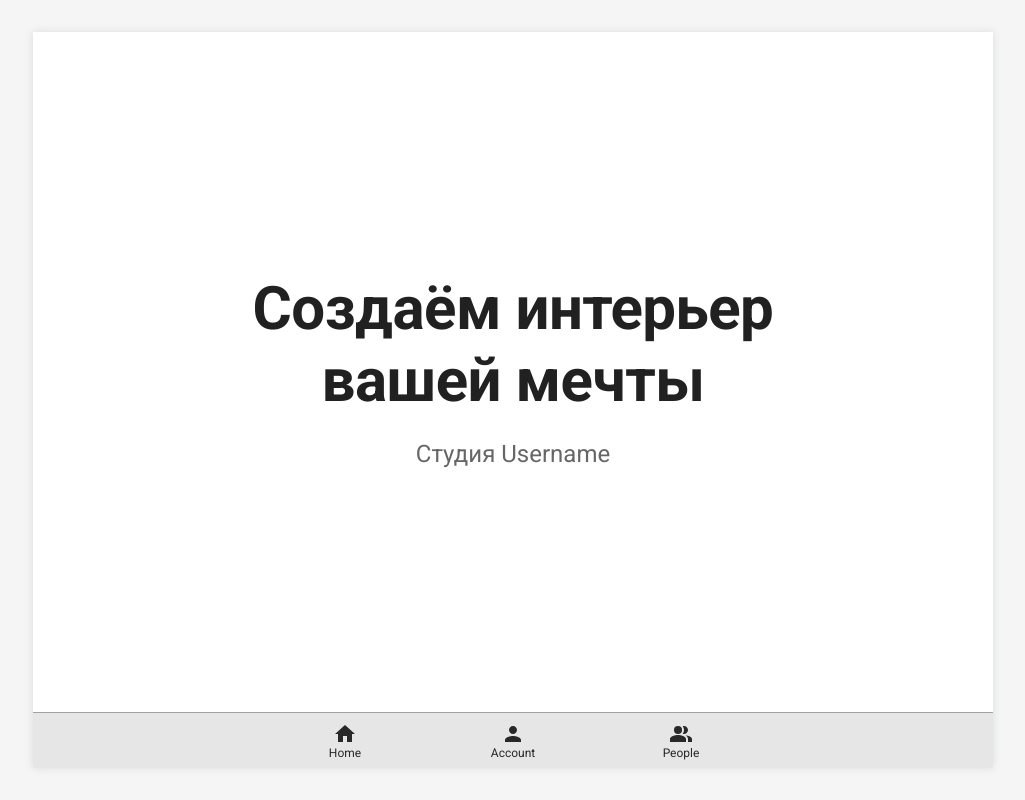
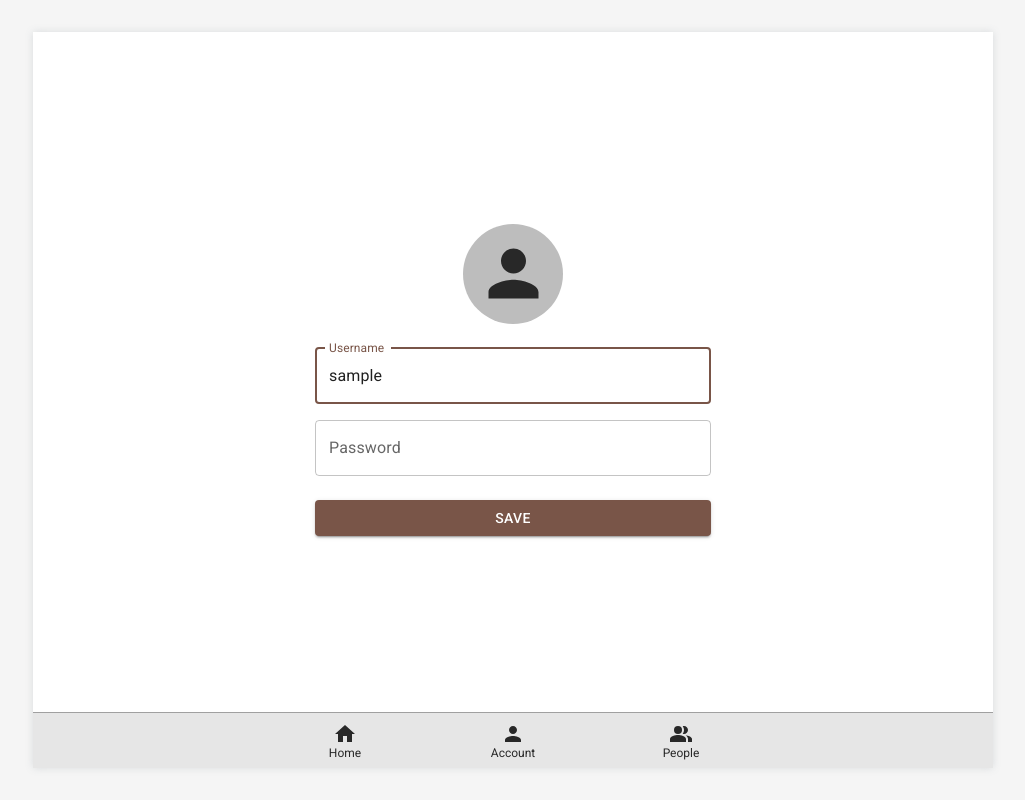
Before and after one commit to coprocoder/accounts_client, a React (Create React App) app: page /account in a window 1280 px wide. Before the commit this address led to /. Shown: the whole page, without its empty margins (127-1152 px from the left). Built offline with nearby package versions, Linux system fonts and the light colour scheme; no server answers; sample sign-in values are in the browser's storage.

Commit message:
feat: update profile & avatar

```diff
--- a/src/components/appWrapper/index.jsx
+++ b/src/components/appWrapper/index.jsx
@@ -10,7 +10,14 @@ const AppWrapper = observer(({children}) => {
   const navigate = useNavigate();
 
   useEffect(() => {
-    if (!users.token) {
+    const curRoute = window.location.pathname;
+    const nonAuthRoutes = ["/signin", "/signup"];
+
+    const token = localStorage.getItem("token");
+
+    const isUnauthInsideApp = !token && !nonAuthRoutes.includes(curRoute);
+    const isAuthOnSignPage = token && nonAuthRoutes.includes(curRoute);
+    if (isUnauthInsideApp || isAuthOnSignPage) {
       navigate("/");
     }
   }, []);
--- a/src/pages/account/index.tsx
+++ b/src/pages/account/index.tsx
@@ -1,19 +1,184 @@
-import React from "react";
-import {Container} from "@mui/material";
+import React, {useEffect, useRef, useState} from "react";
+import Button from "@mui/material/Button";
+import TextField from "@mui/material/TextField";
+import Grid from "@mui/material/Grid";
+import Box from "@mui/material/Box";
+import Container from "@mui/material/Container";
+import axios from "axios";
+import Alert from "@mui/material/Alert";
+import AlertTitle from "@mui/material/AlertTitle";
+import Backdrop from "@mui/material/Backdrop";
+import CircularProgress from "@mui/material/CircularProgress";
+import {ISignError, onSignError} from "../auth/signin/errHandler";
+import ImagePicker from "../auth/signup/imagePicker";
+import users, {UserPart} from "../../store/users";
+import {useNavigate} from "react-router-dom";
 
-const PeoplePage = () => {
+const AccountPage = () => {
+  const navigate = useNavigate();
+  const imageFileRef = useRef<any>();
+  const [loading, setLoading] = useState<boolean>(false);
+  const [error, setError] = useState<ISignError | null>(null);
+
+  const [accountInfo, setAccountInfo] = useState<UserPart | null>(
+    users.account
+  );
+
+  useEffect(() => {
+    axios
+      .get(process.env.REACT_APP_SERVER_URL + "/account", {
+        headers: {auth: users.token},
+      })
+      .then((res) => {
+        const accountInfo = res.data;
+        setAccountInfo(accountInfo);
+        localStorage.setItem("account", JSON.stringify(accountInfo));
+        users.account = accountInfo;
+      });
+  }, []);
+
+  console.log(accountInfo);
+
+  const handleImageSelect = (e: any) => {
+    const file = e.target.files[0];
+    imageFileRef.current = file;
+  };
+
+  const handleSubmit = async (event: React.FormEvent<HTMLFormElement>) => {
+    event.preventDefault();
+    setLoading(true);
+
+    let formData = new FormData(event.currentTarget);
+    let avatarFile;
+
+    // Upload file avatar
+    if (imageFileRef.current) {
+      const formImg = new FormData();
+      formImg.append("image", imageFileRef.current);
+      const imgRes = await axios.post(
+        process.env.REACT_APP_SERVER_URL + "/files/upload_img",
+        formImg,
+        {
+          method: "POST",
+        }
+      );
+      avatarFile = imgRes.data[0];
+      console.log({avatarFile});
+    }
+
+    // Upload personal data form
+    let formObj = Object.fromEntries(formData);
+    if (avatarFile) {
+      formObj.avatar = {
+        path: avatarFile?.path,
+        thumbnail: avatarFile?.thumbnail,
+      } as any;
+    }
+
+    axios
+      .put(process.env.REACT_APP_SERVER_URL + "/account", formObj, {
+        headers: {
+          auth: users.token,
+        },
+      })
+      .then((res) => {
+        setError(null);
+        navigate("/");
+      })
+      .catch((e) => {
+        console.error("SignUp error", e);
+        onSignError(e);
+      })
+      .finally(() => setLoading(false));
+  };
+
   return (
     <Container
-      disableGutters
       component="main"
-      maxWidth={false}
+      maxWidth="xs"
       sx={{
         display: "flex",
+        alignItems: "center",
+        height: "100%",
       }}
     >
-      Account
+      <Box
+        sx={{
+          display: "flex",
+          flexDirection: "column",
+          alignItems: "center",
+        }}
+      >
+        <Box component="form" onSubmit={handleSubmit} sx={{mt: 3}}>
+          <Grid container spacing={2}>
+            <Grid item xs={12} textAlign="center">
+              <ImagePicker
+                image={
+                  accountInfo?.avatar
+                    ? process.env.REACT_APP_SERVER_URL +
+                      "/" +
+                      accountInfo?.avatar?.thumbnail
+                    : null
+                }
+                onChange={handleImageSelect}
+              />
+            </Grid>
+
+            <Grid item xs={12}>
+              <TextField
+                name="username"
+                fullWidth
+                id="username"
+                label="Username"
+                autoFocus
+                value={accountInfo?.username}
+                onChange={(e) => {
+                  const {value} = e.target;
+                  setAccountInfo({...accountInfo, username: value});
+                }}
+              />
+            </Grid>
+            <Grid item xs={12}>
+              <TextField
+                fullWidth
+                name="password"
+                label="Password"
+                type="password"
+                id="password"
+                autoComplete="new-password"
+                value={accountInfo?.password}
+                onChange={(e) => {
+                  const {value} = e.target;
+                  setAccountInfo({...accountInfo, password: value});
+                }}
+              />
+            </Grid>
+          </Grid>
+          {error && (
+            <Alert severity="error" variant="outlined">
+              <AlertTitle>{error.title}</AlertTitle>
+              {error.text}
+            </Alert>
+          )}
+          <Button
+            type="submit"
+            fullWidth
+            variant="contained"
+            sx={{mt: 3, mb: 2}}
+          >
+            Save
+          </Button>
+        </Box>
+      </Box>
+
+      <Backdrop
+        sx={{color: "#fff", zIndex: (theme) => theme.zIndex.drawer + 1}}
+        open={loading}
+      >
+        <CircularProgress color="inherit" />
+      </Backdrop>
     </Container>
   );
 };
 
-export default PeoplePage;
+export default AccountPage;
--- a/src/pages/auth/signin/errHandler.ts
+++ b/src/pages/auth/signin/errHandler.ts
@@ -16,7 +16,7 @@ export const onSignError = (error: any) => {
       title: "Ошибка на сервере",
       text: "Пожалуйста, обновите страницу и повторите попытку позже",
     };
-  } else if (error.response.status == 400) {
+  } else if (error.response.status == 401) {
     errResponse = {
       title: "Некоррректные данные",
       text: error.response.data.message,
--- a/src/pages/auth/signin/index.tsx
+++ b/src/pages/auth/signin/index.tsx
@@ -1,8 +1,6 @@
 import React, {useState} from "react";
 import Button from "@mui/material/Button";
 import TextField from "@mui/material/TextField";
-import FormControlLabel from "@mui/material/FormControlLabel";
-import Checkbox from "@mui/material/Checkbox";
 import Link from "@mui/material/Link";
 import Grid from "@mui/material/Grid";
 import Box from "@mui/material/Box";
@@ -15,10 +13,12 @@ import CircularProgress from "@mui/material/CircularProgress";
 import axios from "axios";
 import users from "../../../store/users";
 import {ISignError, onSignError} from "./errHandler";
+import {useNavigate} from "react-router-dom";
 
 export default function SignIn() {
   const [loading, setLoading] = useState<boolean>(false);
   const [error, setError] = useState<ISignError | null>(null);
+  const navigate = useNavigate();
 
   const handleSubmit = (event: React.FormEvent<HTMLFormElement>) => {
     event.preventDefault();
@@ -35,12 +35,12 @@ export default function SignIn() {
         users.account = account;
         localStorage.setItem("token", token);
         localStorage.setItem("account", JSON.stringify(account));
-        // window.location.href = "/";
-        // setError(null);
+        navigate("/");
       })
       .catch((e) => {
         console.error("SignUp error", e);
-        onSignError(e);
+        const errConf = onSignError(e) as ISignError;
+        setError(errConf);
       })
       .finally(() => setLoading(false));
   };
@@ -65,7 +65,7 @@ export default function SignIn() {
         <Typography component="h1" variant="h5">
           Sign in
         </Typography>
-        <Box component="form" onSubmit={handleSubmit} noValidate sx={{mt: 1}}>
+        <Box component="form" onSubmit={handleSubmit} sx={{mt: 1}}>
           <TextField
             margin="normal"
             required
@@ -86,12 +86,8 @@ export default function SignIn() {
             id="password"
             autoComplete="current-password"
           />
-          <FormControlLabel
-            control={<Checkbox value="remember" color="primary" />}
-            label="Remember me"
-          />
           {error && (
-            <Alert severity="error" variant="outlined">
+            <Alert severity="error" variant="outlined" sx={{mt: 2}}>
               <AlertTitle>{error.title}</AlertTitle>
               {error.text}
             </Alert>
--- a/src/pages/auth/signup/imagePicker.js
+++ b/src/pages/auth/signup/imagePicker.tsx
@@ -2,9 +2,16 @@ import Avatar from "@mui/material/Avatar";
 import IconButton from "@mui/material/IconButton";
 import {useState, useEffect} from "react";
 
-const ImagePicker = ({onChange}) => {
-  const [selectedImage, setSelectedImage] = useState(null);
-  const [imageUrl, setImageUrl] = useState(null);
+interface PickerProps {
+  image?: string | null;
+  onChange: (params: any) => any;
+}
+
+const ImagePicker = ({image, onChange}: PickerProps) => {
+  const [selectedImage, setSelectedImage] = useState<File | null>(null);
+  const [imageUrl, setImageUrl] = useState(image);
+
+  console.log({image});
 
   useEffect(() => {
     if (selectedImage) {
@@ -12,12 +19,15 @@ const ImagePicker = ({onChange}) => {
     }
   }, [selectedImage]);
 
-  const onSelectFile = (e) => {
+  const onSelectFile = (e: React.ChangeEvent<HTMLInputElement>) => {
+    const input = e.target as HTMLInputElement;
     // if (file.size > 1024) {
     //   alert("File size cannot exceed more than 1MB");
     // } else {
-    setSelectedImage(e.target.files[0]);
-    onChange(e);
+    if (input.files?.length) {
+      setSelectedImage(input.files[0]);
+      onChange(e);
+    }
     // }
   };
 
@@ -31,7 +41,7 @@ const ImagePicker = ({onChange}) => {
         onChange={onSelectFile}
       />
       <label htmlFor="select-image">
-        <IconButton variant="contained" component="span">
+        <IconButton component="span">
           <Avatar
             src={imageUrl || ""}
             style={{
--- a/src/pages/auth/signup/index.tsx
+++ b/src/pages/auth/signup/index.tsx
@@ -15,9 +15,11 @@ import AlertTitle from "@mui/material/AlertTitle";
 import Backdrop from "@mui/material/Backdrop";
 import CircularProgress from "@mui/material/CircularProgress";
 import {ISignError, onSignError} from "../signin/errHandler";
+import {useNavigate} from "react-router-dom";
 
 export default function SignUp() {
   const imageFileRef = useRef<any>();
+  const navigate = useNavigate();
   const [loading, setLoading] = useState<boolean>(false);
   const [error, setError] = useState<ISignError | null>(null);
 
@@ -63,7 +65,7 @@ export default function SignUp() {
       .then((res) => {
         console.log({res});
         setError(null);
-        window.location.href = "/";
+        navigate("/");
       })
       .catch((e) => {
         console.error("SignUp error", e);
--- a/src/pages/home/index.tsx
+++ b/src/pages/home/index.tsx
@@ -49,7 +49,7 @@ const HomeIntroBody = () => {
           fontWeight: "bold",
         }}
       >
-        Создаём интерьер вашей мечты
+        Тестовое задание
       </Typography>
       <Typography
         variant="h5"
@@ -57,7 +57,7 @@ const HomeIntroBody = () => {
         color="text.secondary"
         component="p"
       >
-        Студия Username
+        @coprocoder
       </Typography>
     </Container>
   );
```
Also changed, not shown: src/store/users.tsx (+11 -4 lines).
